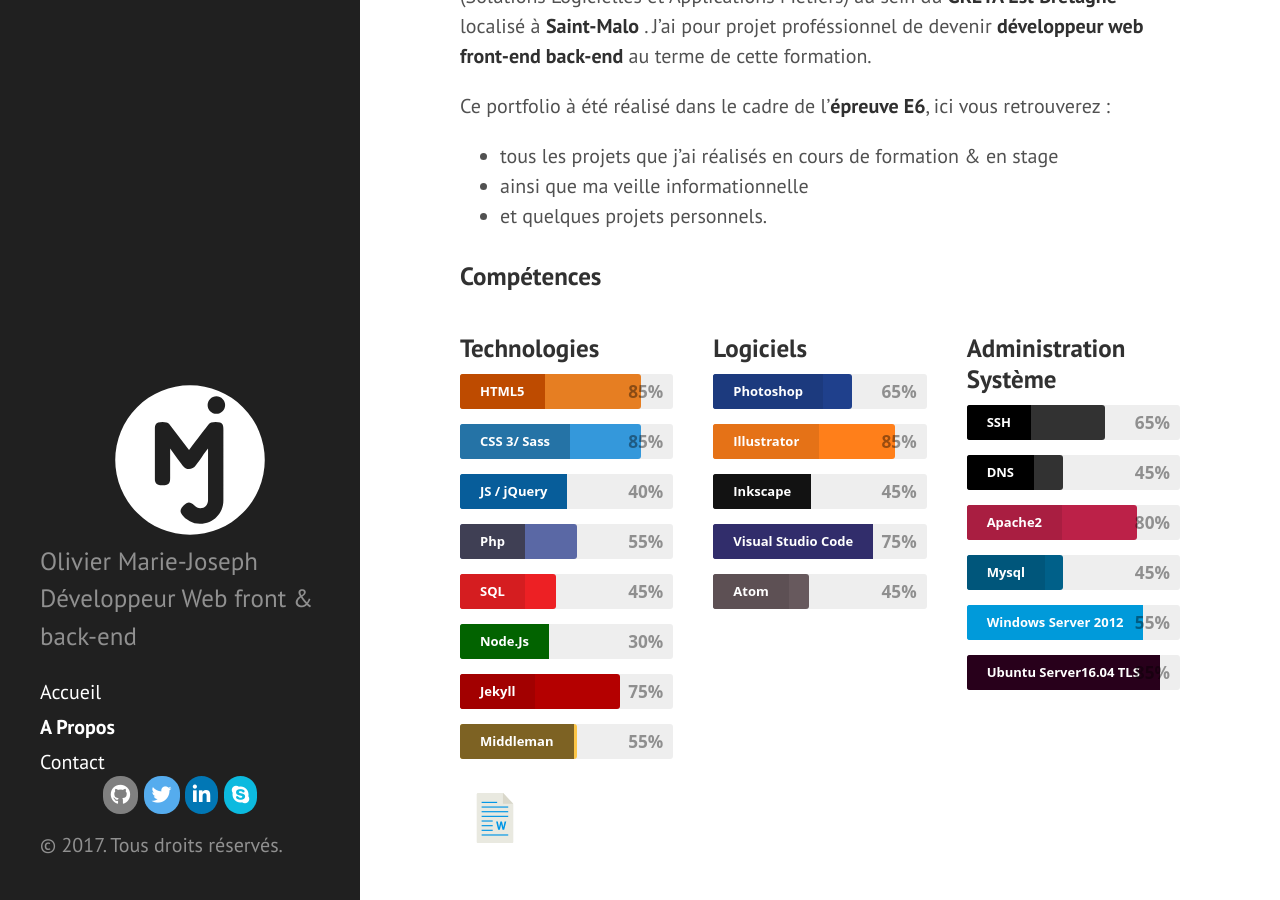
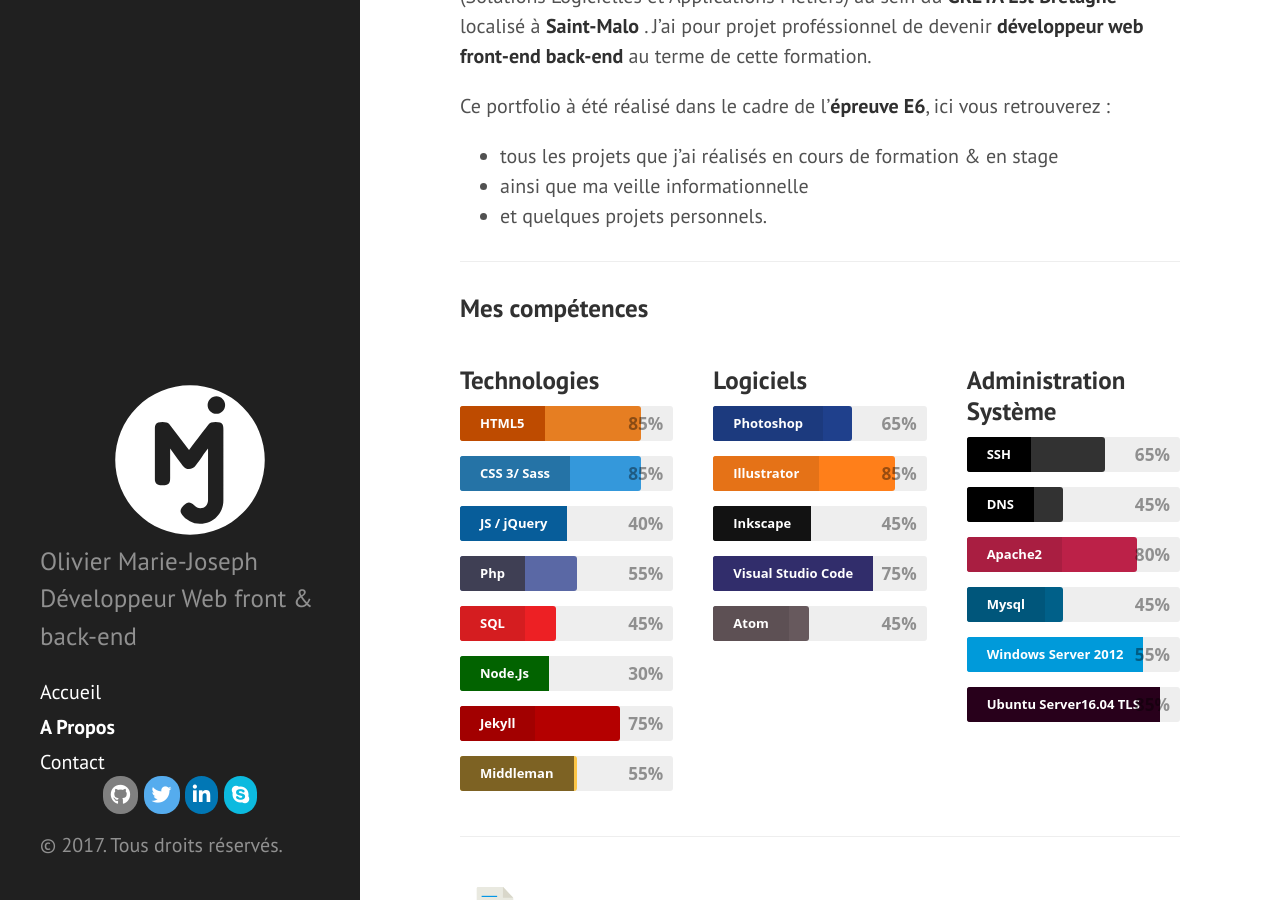
Before and after one commit to olivier-mj/olivier-mj.github.io, a Jekyll site: the page built from apropos.md, in a window 1280 px wide and 900 px high, scrolled down 500 px. Built offline with Jekyll 4.4.1, drawn with Linux system fonts in a browser that asks for light colours; nearby versions of some CDN libraries.

Commit message:
modification compétence

```diff
--- a/apropos.md
+++ b/apropos.md
@@ -21,7 +21,9 @@
 * ainsi que ma veille informationnelle
 * et quelques projets personnels.
 
-### Compétences
+-----
+
+### Mes compétences
 
 <div class="grid-3 has-gutter-l">
                     <div class="competences--devellopement">
@@ -146,6 +148,7 @@
                     </div>
                 </div>
 
+-----
 
 <div class="download">
     <a href="{{ site.url }}/download/cv-web-developpeur-marie-joseph-ol.doc" target="_blank"><img src="{{ site.url }}/public/images/doc.svg" class="icon" width="70" alt="Curriculum vitae au format Word: 51ko"></a>
```
